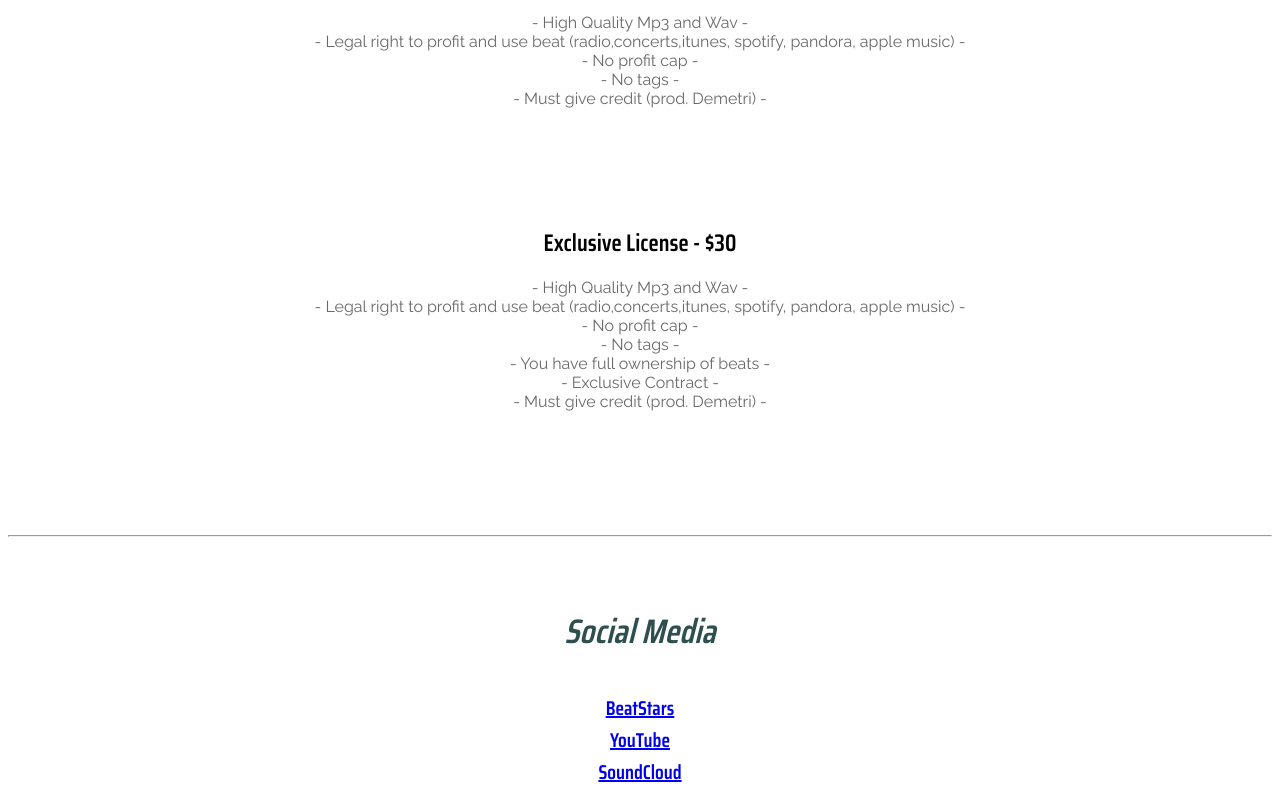
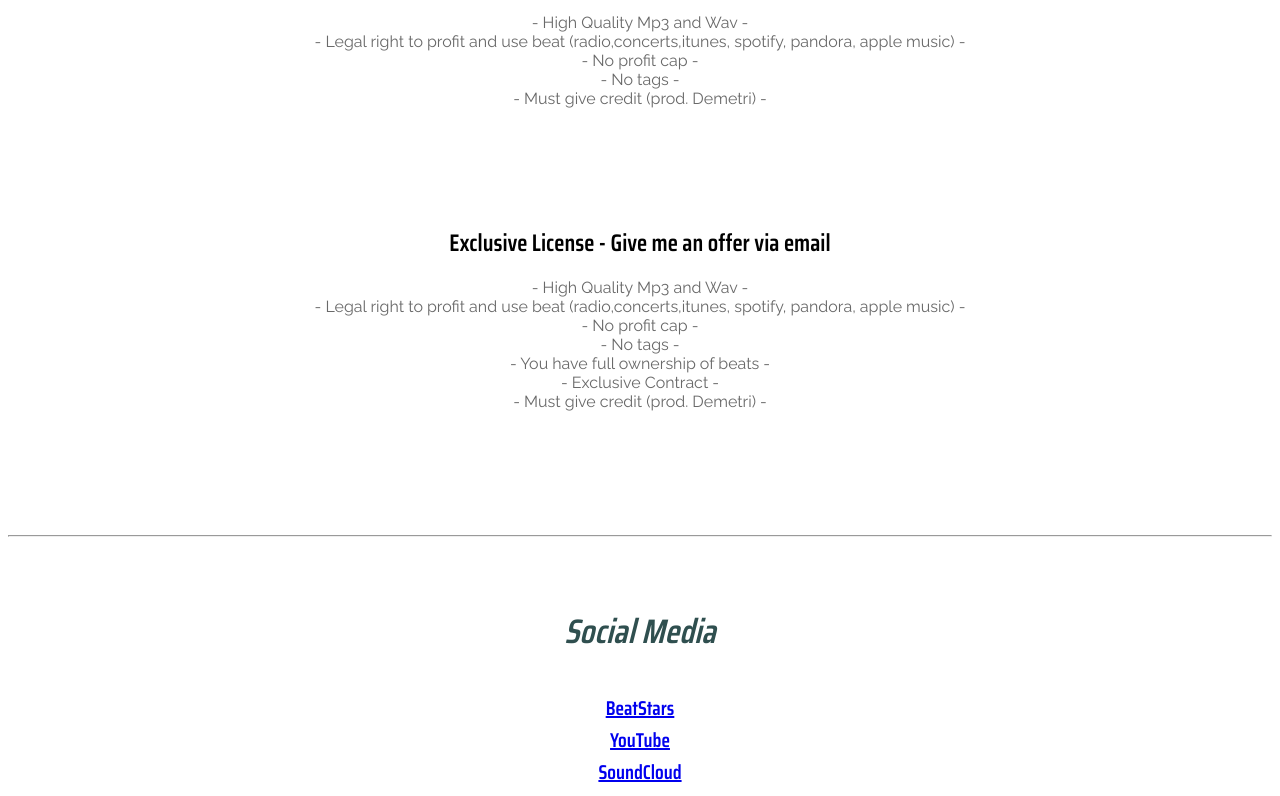
Before and after one commit to demetrioscase/beatsbydemetri, a plain HTML site: page index.html in a window 1280 px wide. Shown: the part 3233-4029 px from the top of the page. Drawn offline with Linux system fonts and the light colour scheme.

Commit message:
Update index.html

```diff
--- a/index.html
+++ b/index.html
@@ -158,7 +158,7 @@ h3, i {
 		</br>
 		</br>
 		</br>
-		<h4>Exclusive License - <span>&#36;</span>30</h4>
+		<h4>Exclusive License - Give me an offer via email</h4>
 		<p>
 		- High Quality Mp3 and Wav - </br>
 		- Legal right to profit and use beat (radio,concerts,itunes, spotify, pandora, apple music) -</br>
```
